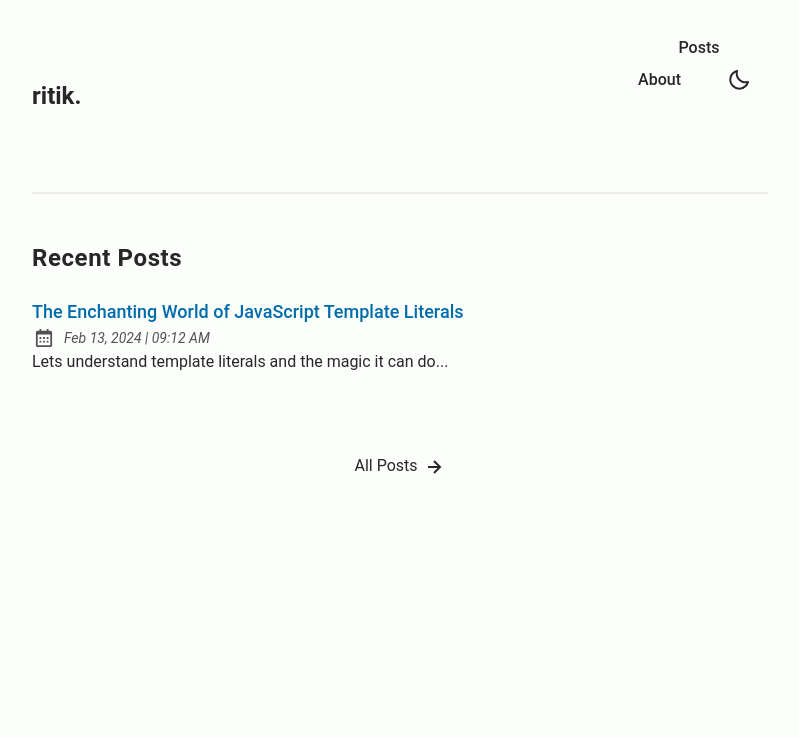
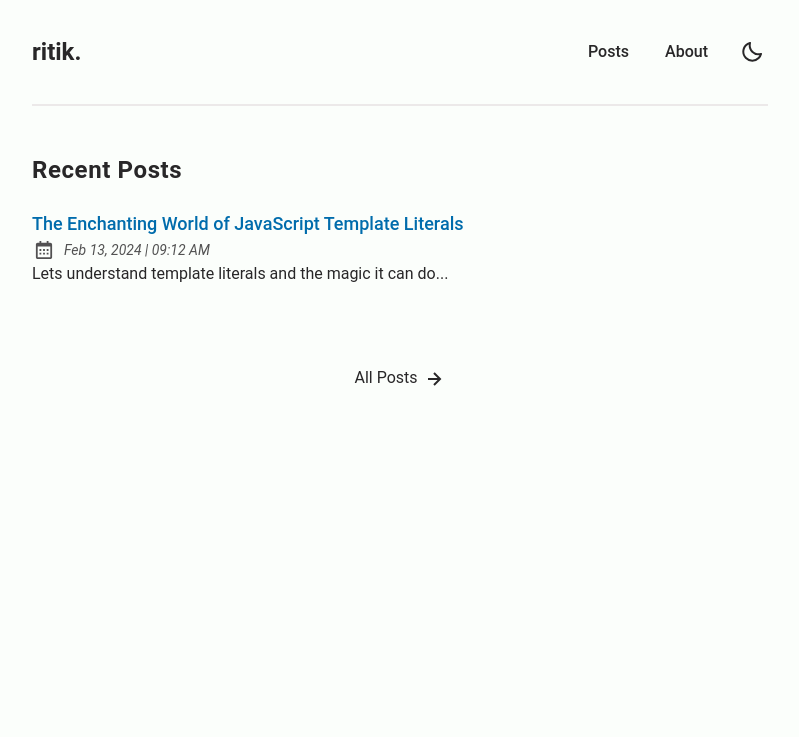
Before and after one commit to ritikrana4/ritikrana.in, an Astro site: page / in a window 1280 px wide. Shown: the top 737 px of the page, without its empty margins (240-1039 px from the left). Built offline with nearby package versions, Linux system fonts and the light colour scheme; Astro itself is replaced by a stand-in of ours; some packages are replaced by stand-ins of ours.

Commit message:
nav issue

```diff
--- a/src/components/Header.astro
+++ b/src/components/Header.astro
@@ -140,7 +140,7 @@ const { activeNav } = Astro.props;
     @apply flex w-full flex-col items-center sm:ml-2 sm:flex-row sm:justify-end sm:space-x-4 sm:py-0;
   }
   nav ul {
-    @apply mt-4 grid w-44 grid-cols-2 grid-rows-4 gap-x-2 gap-y-2 sm:ml-0 sm:mt-0 sm:w-auto sm:gap-x-5 sm:gap-y-0;
+    @apply mt-4 w-44 grid-cols-2 grid-rows-4 gap-x-2 gap-y-2 sm:ml-0 sm:mt-0 sm:w-auto sm:gap-x-5 sm:gap-y-0;
   }
   nav ul li {
     @apply col-span-2 flex items-center justify-center;
```
